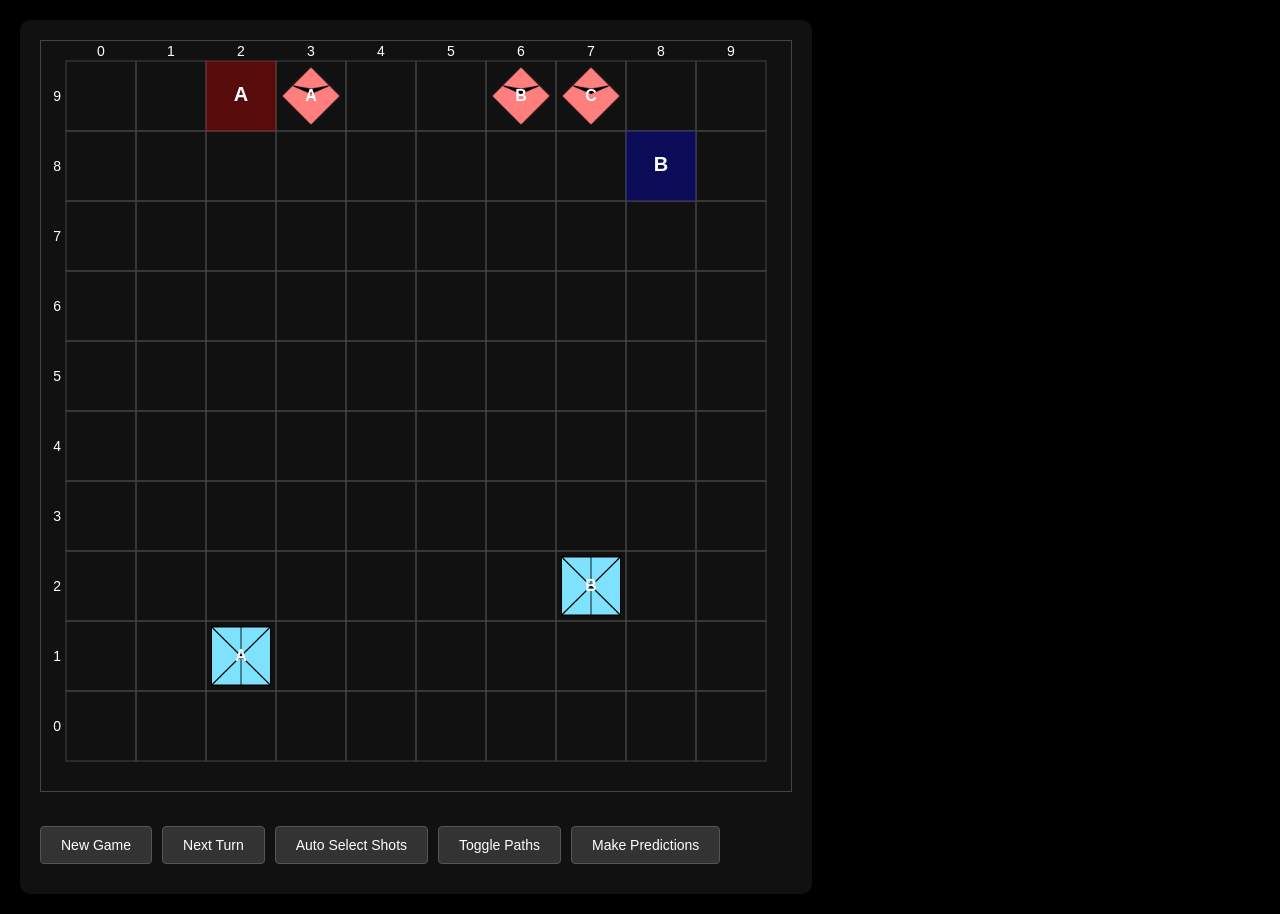
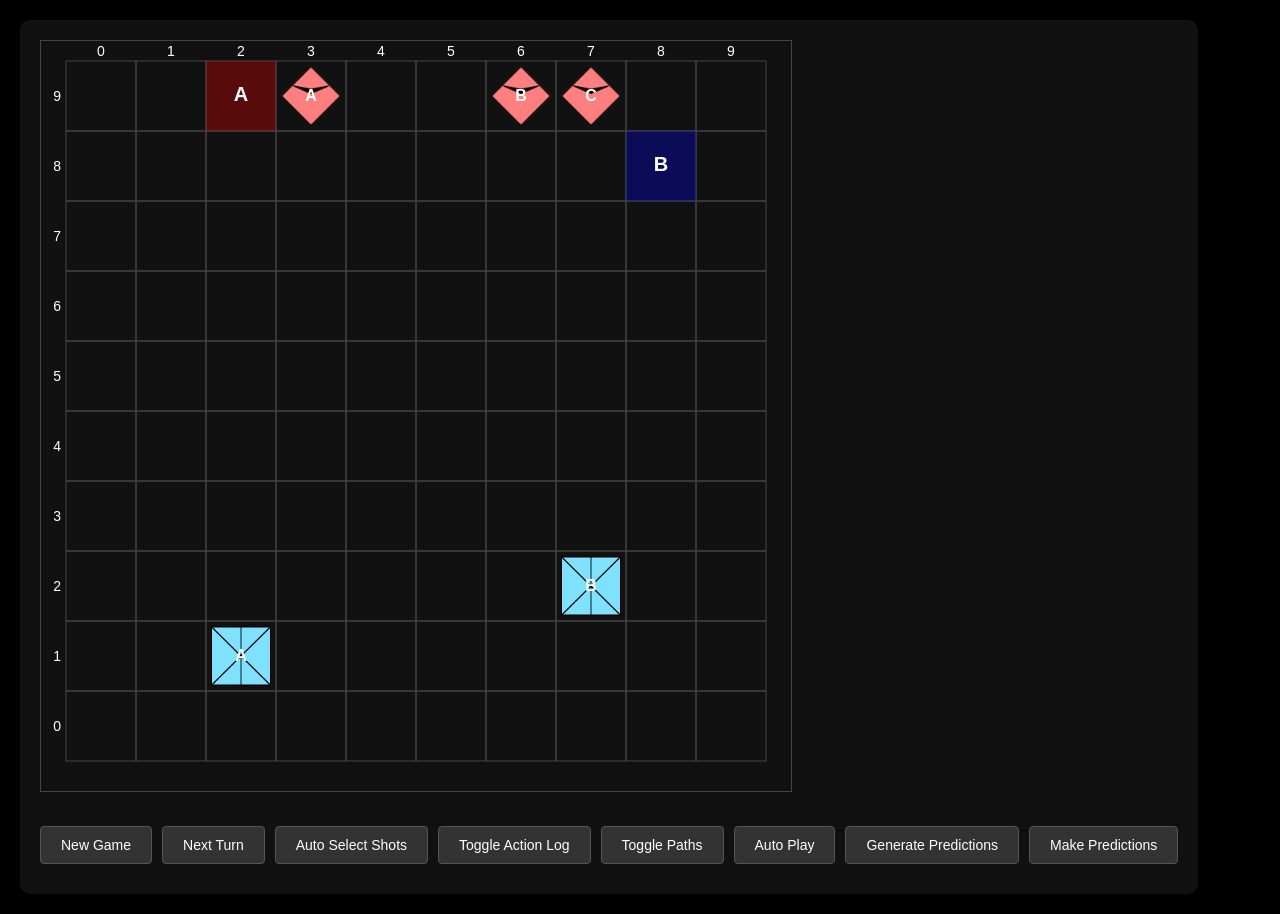
Before and after one commit to NyilAsh/CSC4996-DODGame, a plain HTML site: page index.html in a window 1280 px wide. Drawn offline with Linux system fonts and the light colour scheme.

Commit message:
added features back

```diff
--- a/index.html
+++ b/index.html
@@ -119,10 +119,10 @@
         <button id="newGameBtn">New Game</button>
         <button id="nextTurnBtn">Next Turn</button>
         <button id="autoSelectBtn">Auto Select Shots</button>
-        <!-- <button id="actionLogBtn">Toggle Action Log</button> -->
+        <button id="actionLogBtn">Toggle Action Log</button>
         <button id="togglePathsBtn">Toggle Paths</button>
-        <!-- <button id="autoPlayBtn">Auto Play</button> -->
-        <!-- <button id="generatePredictionsBtn">Generate Predictions</button> -->
+        <button id="autoPlayBtn">Auto Play</button>
+        <button id="generatePredictionsBtn">Generate Predictions</button>
         <button id="makePredictionsBtn">Make Predictions</button>
 
       </div>
```
